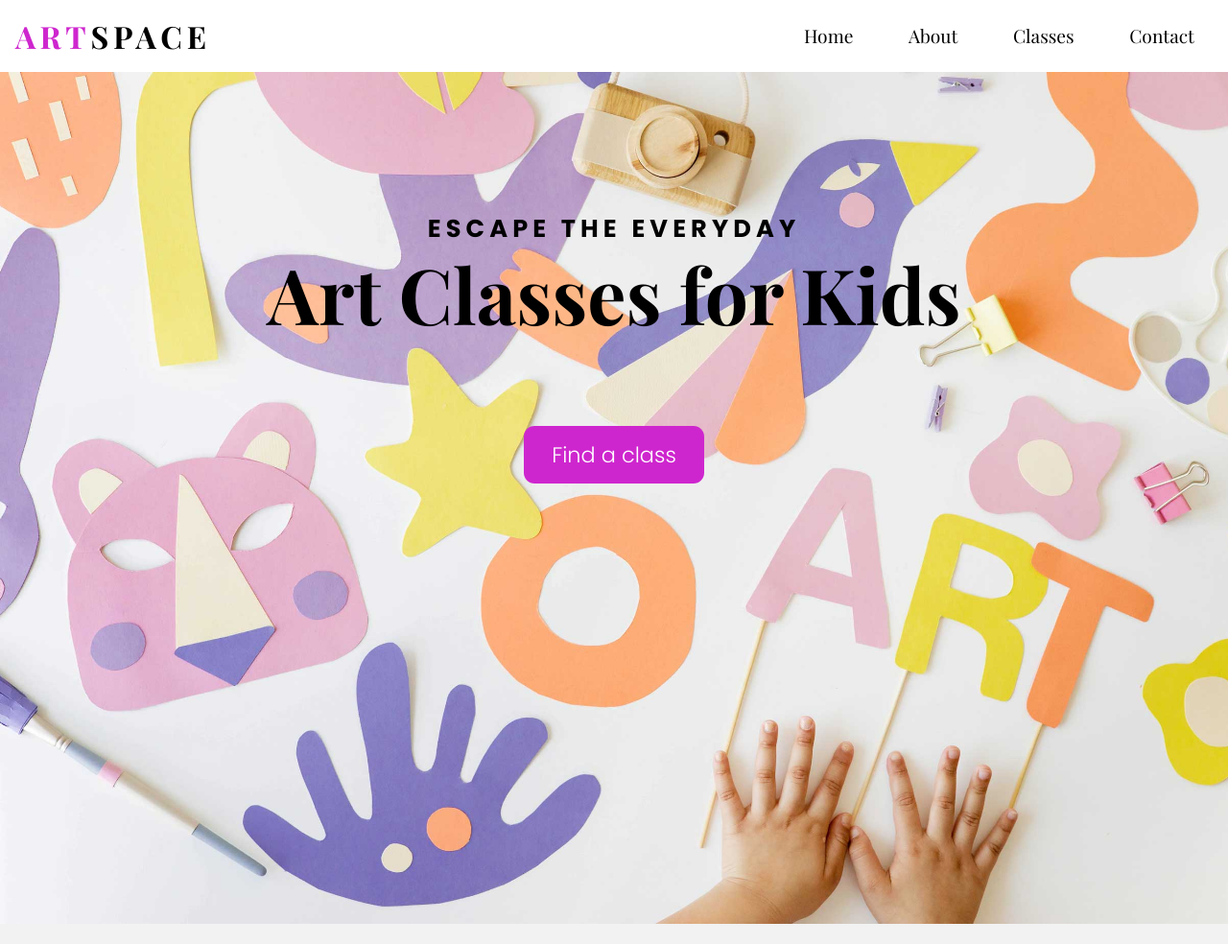
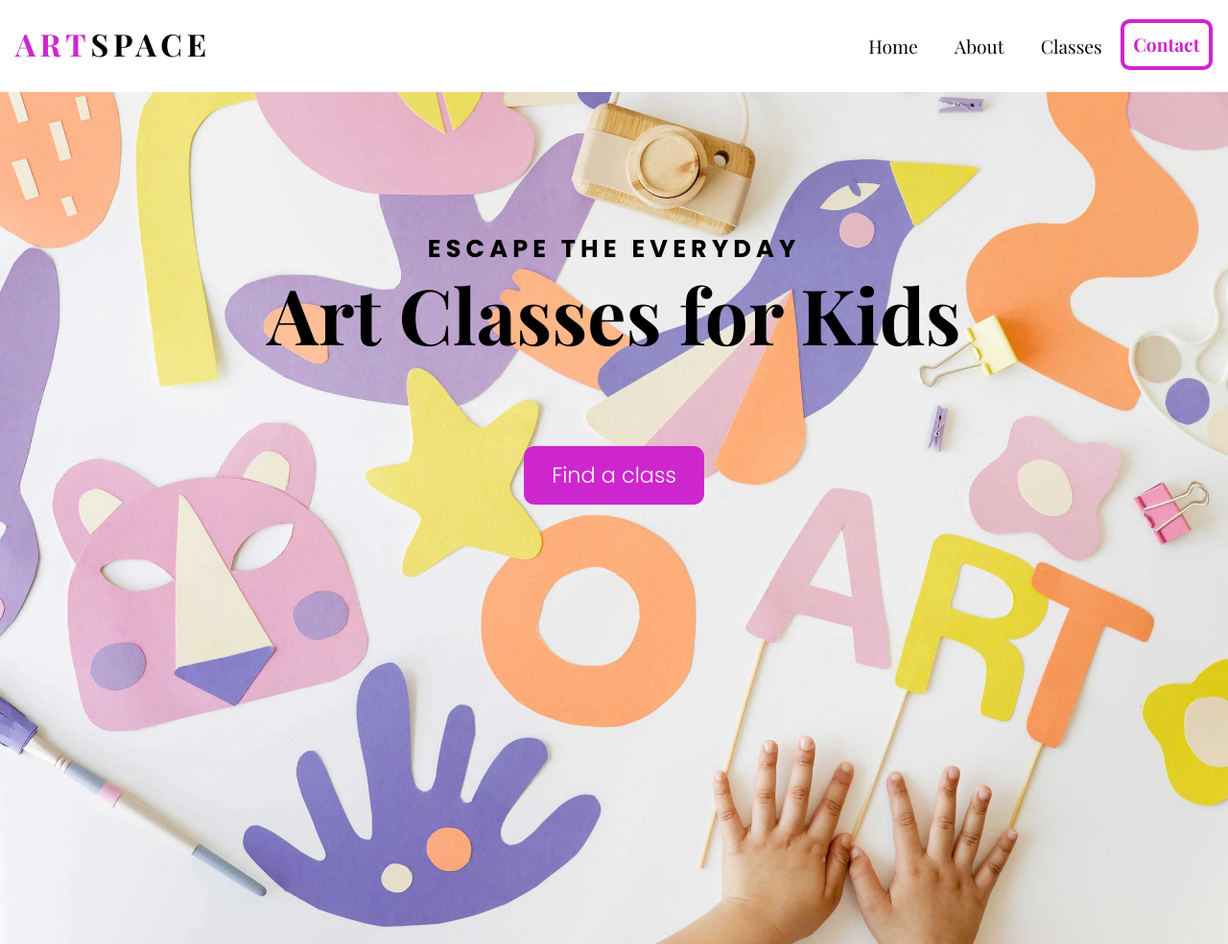
Before and after one commit to chasingash/kids-art-classes, a plain HTML site: page index.html in a window 1280 px wide. Shown: the top 984 px of the page at 96% size. Drawn offline with nearby package versions, Linux system fonts and the light colour scheme; a web font is replaced by a local one.

Commit message:
Add margin to logo to properly align

```diff
--- a/assets/css/style.css
+++ b/assets/css/style.css
@@ -30,6 +30,7 @@ body {
     text-transform: uppercase;
     color: black;
     font-size: 1em;
+    margin-top: .5em;
 }
 
 .navbar .logo span {
@@ -215,7 +216,7 @@ nav li a {
     color: whitesmoke;
     text-decoration: none;
     display: block;
-    padding: .5em;
+    padding: 1em;
     font-size: 1.3em;
     text-align: center;
 }
@@ -259,12 +260,23 @@ nav li a:hover {
     .navbar nav a {
         color: black;
         font-size: 1.2em;
-        padding: .4em 1em .1em 2em;
     }
 
     ul.primary-nav {
         margin: 0;
     }
 
+    .navbar nav li.go-premium-cta a {
+        color: var(--primary-color);
+        border: 4px solid var(--primary-color);
+        font-weight: bold;
+        border-radius: .5em;
+        margin-top: 0.2em;
+        padding: 0.5em;
+    }
 
+    .navbar nav li.go-premium-cta a:hover {
+        background: var(--primary-color);
+        color: whitesmoke;
+    }
 }
```
